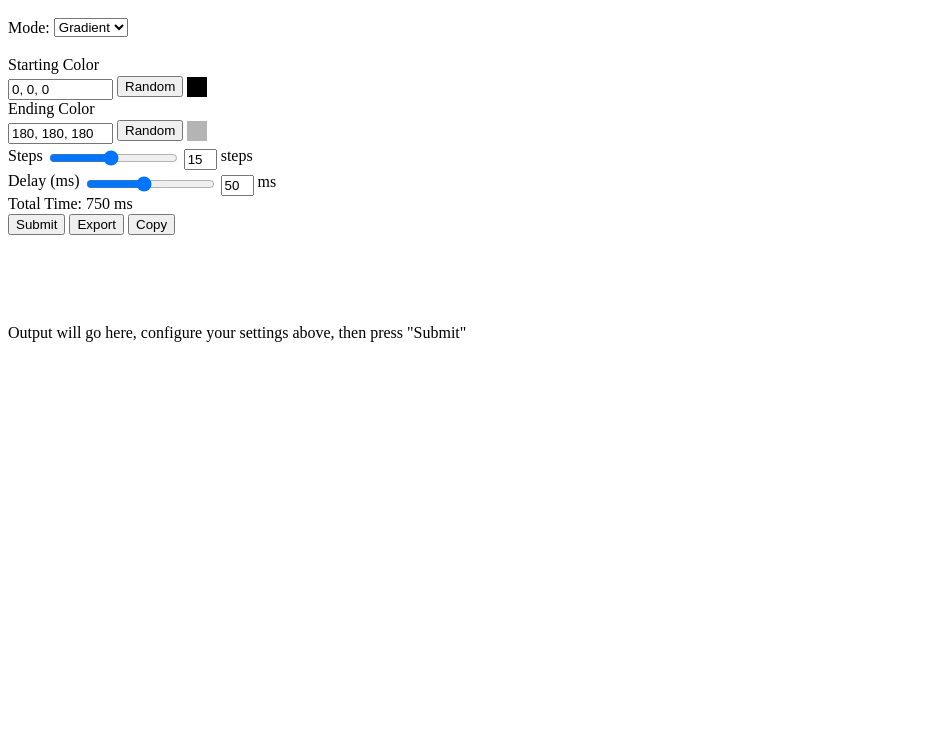
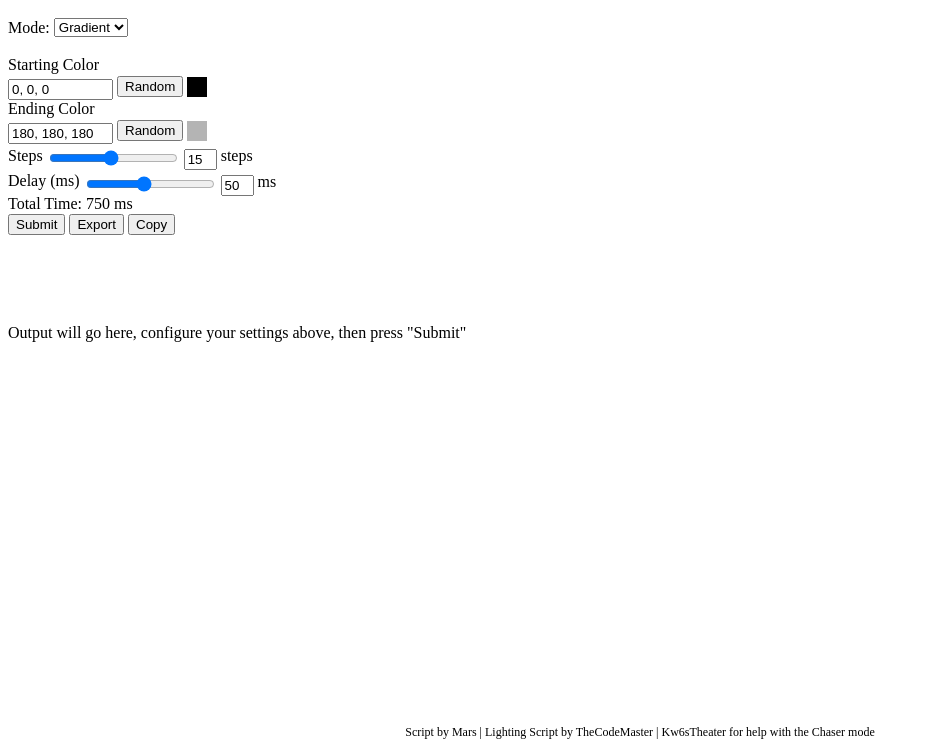
Before and after one commit to RideOfPablo/rideofpablo.github.io, a plain HTML site: page light-gen/index.html in a window 1280 px wide. Shown: the part 48-800 px from the top of the page, without its empty margins (0-930 px from the left). Drawn offline with nearby package versions, Linux system fonts and the light colour scheme.

Commit message:
add credits

```diff
--- a/light-gen/index.html
+++ b/light-gen/index.html
@@ -179,4 +179,7 @@
     <br> <br> <br>
     <span id="COutput"></span>
   </div>
+  <div id="footer">
+    <p>Script by Mars | Lighting Script by TheCodeMaster | Kw6sTheater for help with the Chaser mode</p>
+</div>
 </body>
--- a/light-gen/style.css
+++ b/light-gen/style.css
@@ -100,3 +100,14 @@ input {
     color: red;
     vertical-align: bottom;
 }
+
+#footer {
+    position: fixed;
+    left: 0;
+    bottom: 0;
+    width: 100%;
+    font-size: 75%;
+    background-color: white;
+    color: black;
+    text-align: center;
+}
```
